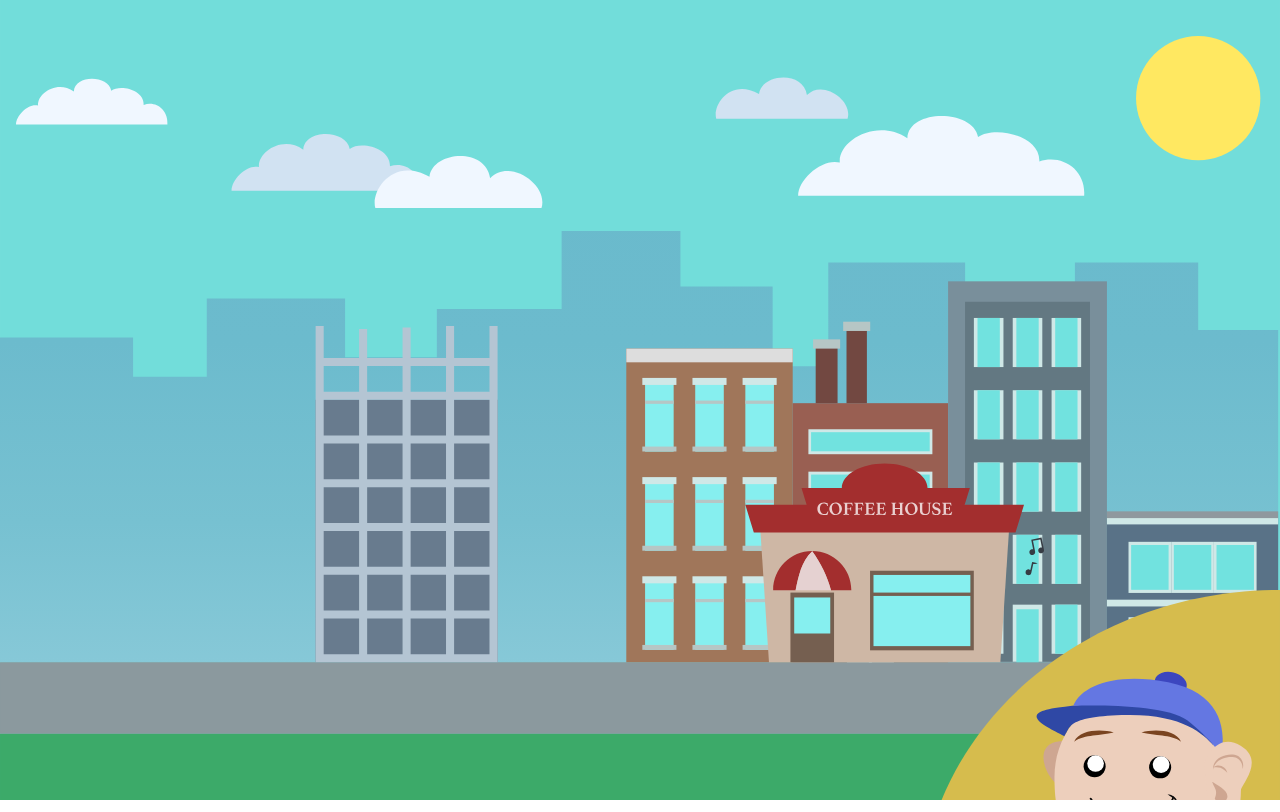
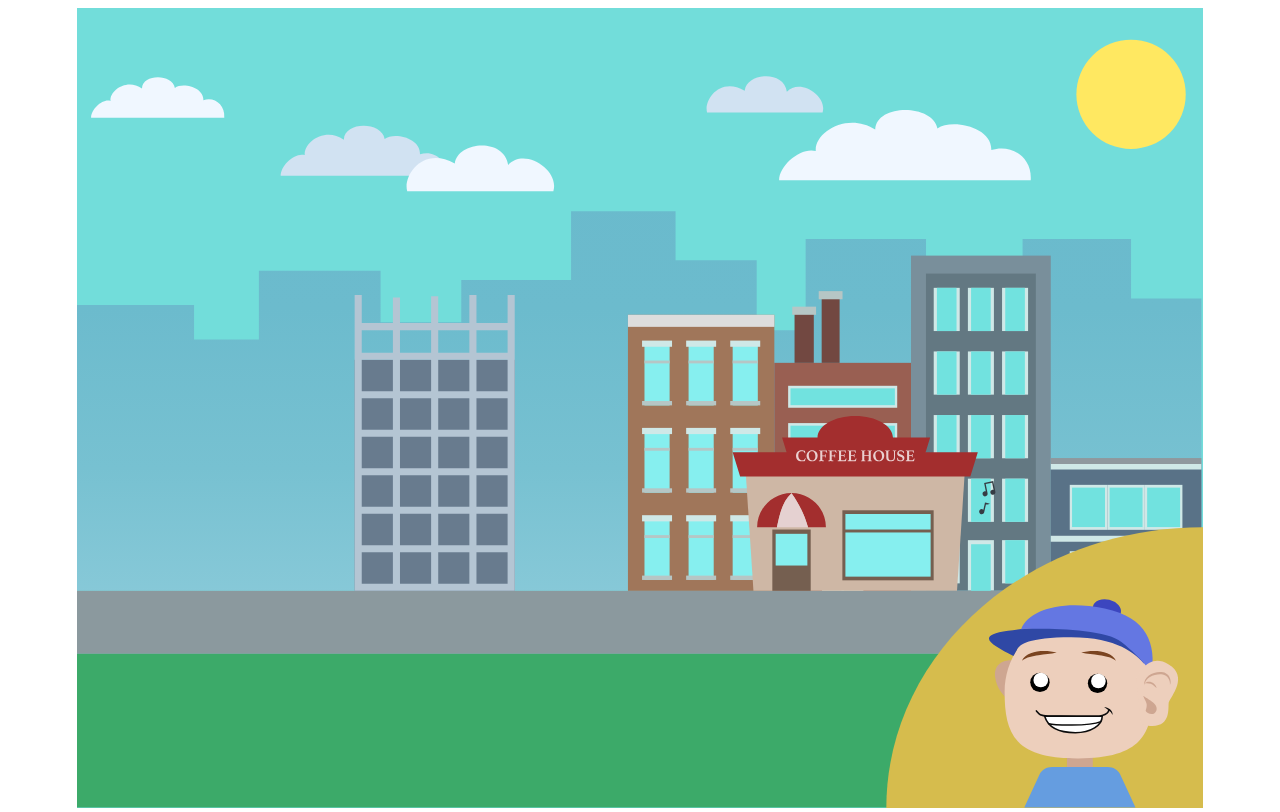
Before and after one commit to JonahEdu/Noise-Pollution, a Next.js app: page / in a window 1280 px wide. Built offline with nearby package versions, Linux system fonts and the light colour scheme.

Commit message:
added stuff

```diff
--- a/app/globals.css
+++ b/app/globals.css
@@ -1,42 +1,13 @@
-:root {
-  --background: #ffffff;
-  --foreground: #171717;
+html {
+  height: 100vh;
 }
 
-@media (prefers-color-scheme: dark) {
-  :root {
-    --background: #0a0a0a;
-    --foreground: #ededed;
-  }
+img {
+  height: 100vh;
 }
 
-html,
-body {
-  max-width: 100vw;
-  overflow-x: hidden;
+body{
+  display: flex;
+  justify-content: center;
+  align-items: center;
 }
-
-body {
-  color: var(--foreground);
-  background: var(--background);
-  font-family: Arial, Helvetica, sans-serif;
-  -webkit-font-smoothing: antialiased;
-  -moz-osx-font-smoothing: grayscale;
-}
-
-* {
-  box-sizing: border-box;
-  padding: 0;
-  margin: 0;
-}
-
-a {
-  color: inherit;
-  text-decoration: none;
-}
-
-@media (prefers-color-scheme: dark) {
-  html {
-    color-scheme: dark;
-  }
-}
--- a/app/page.js
+++ b/app/page.js
@@ -1,13 +1,14 @@
 import Image from "next/image";
-import styles from "./page.module.css";
+import "./page.module.css";
 import CityScene from "@/components/CityScene";
 import BadgeBar from "@/components/BadgeBar";
 import DialogueBox from "@/components/DialogueBox";
 import NoiseMeter from "@/components/NoiseMeter";
 
+
 export default function Home() {
   return (
-    <main className={styles.container}>
+    <main>
       <CityScene />
       <BadgeBar />
       <DialogueBox />
--- a/app/page.module.css
+++ b/app/page.module.css
@@ -158,3 +158,8 @@
   left: 30px;
   background-color: #39337d;
 }
+
+.cityScene {
+  display: flex;
+  justify-content: center;
+}
--- a/components/DialogueBox.js
+++ b/components/DialogueBox.js
@@ -1,4 +1,4 @@
-
+"use client"
 
 export default function DialogueBox(){
 
--- a/components/NoiseMeter.js
+++ b/components/NoiseMeter.js
@@ -1,3 +1,4 @@
+"use client"
 
 
 export default function NoiseMeter(){
```
